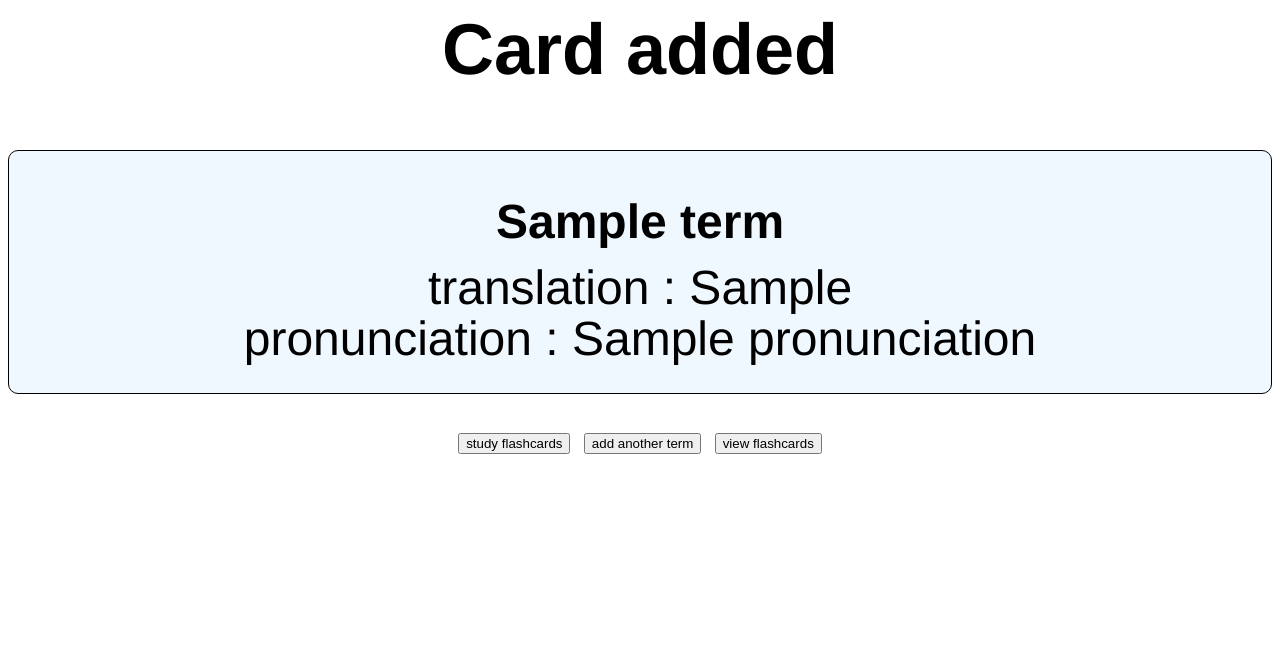
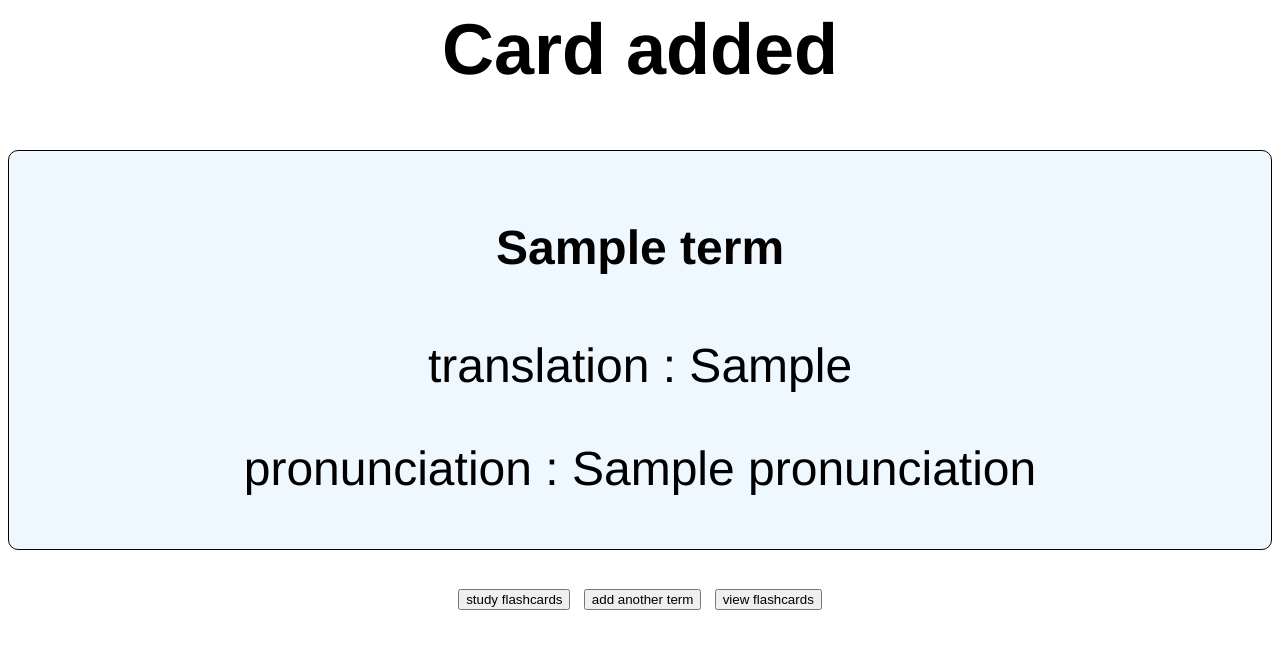
Before and after one commit to lexiekwu/immersion_assist, a Flask app: template templates/add.html in a window 1280 px wide. Shown: the top 649 px of the page. Run offline with Flask 2, Linux system fonts and the light colour scheme; the template is opened without the code that fills it: most values are stand-ins (such as "Sample title", 1, 10 or a date in 2020); parts of the project's set-up code (start-up, migrations or seed data) failed here and were passed over.

Commit message:
prevent funky overflow

```diff
--- a/static/style.css
+++ b/static/style.css
@@ -27,7 +27,6 @@ body {
   padding: 5px 20px;
   border-radius: 10px;
   background: aliceblue;
-  line-height: 3px;
 }
 
 input {
```
